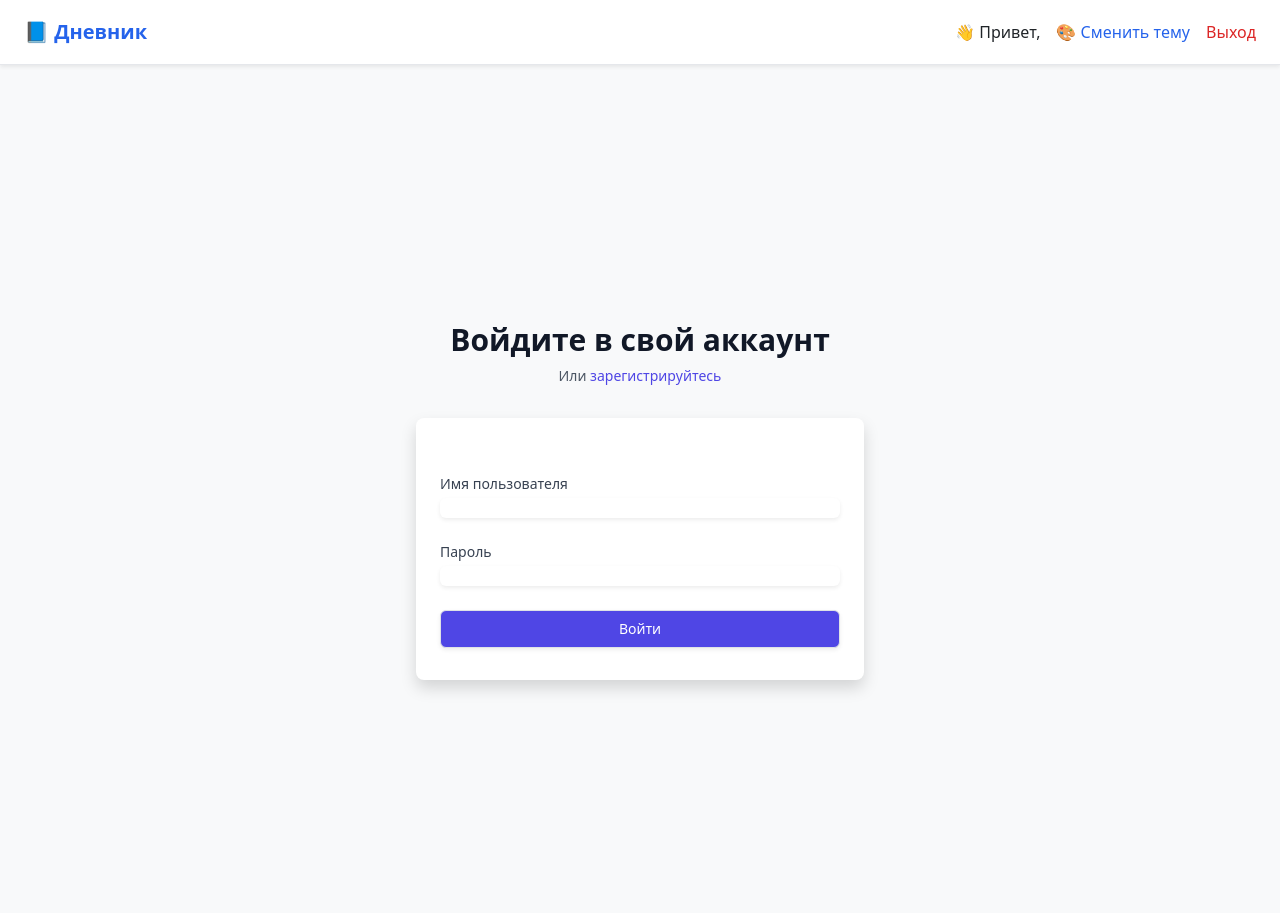
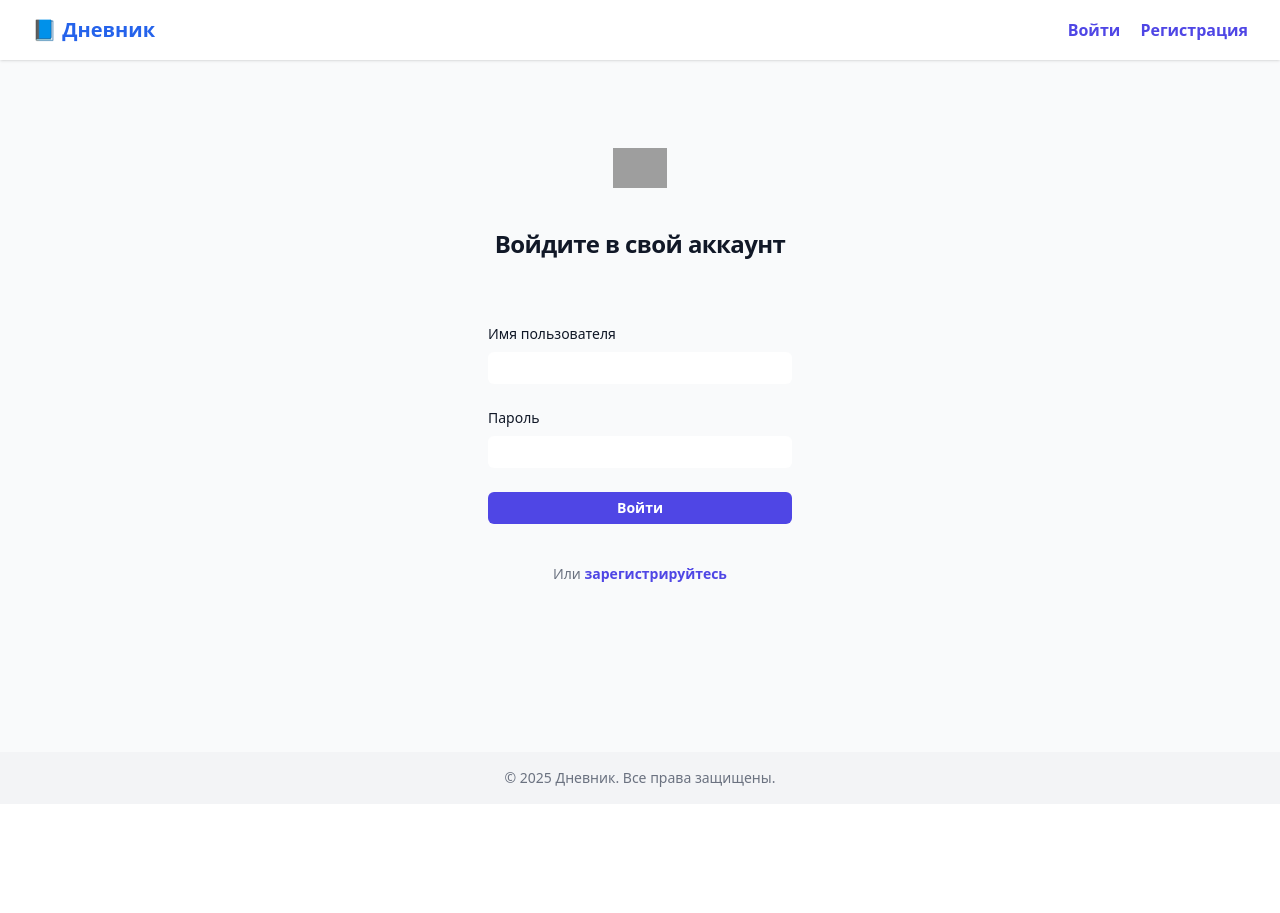
Before and after one commit to aikomask/diary-app-python, a Django app: page /login/ in a window 1280 px wide. After the commit the page ends 787 px from the top, so only its background shows below. Run offline with Django 5.2, Linux system fonts and the light colour scheme; some libraries are stand-ins or nearby versions; grey boxes are pictures that could not be loaded.

Commit message:
updated design registration

```diff
--- a/diary/templates/diary/base.html
+++ b/diary/templates/diary/base.html
@@ -1,90 +1,39 @@
-<!-- templates/diary/base.html -->
 <!DOCTYPE html>
-<html lang="ru">
+<html lang="ru" class="h-full bg-gray-50">
 <head>
-    <meta charset="UTF-8">
-    <title>{% block title %}Дневник{% endblock %}</title>
+  <meta charset="UTF-8" />
+  <meta name="viewport" content="width=device-width, initial-scale=1" />
+  <title>{% block title %}Дневник{% endblock %}</title>
+  <!-- Tailwind CSS CDN -->
+  <script src="https://cdn.tailwindcss.com"></script>
+</head>
+<body class="h-full">
 
-    <!-- Bootstrap CDN -->
-    <link href="https://cdn.jsdelivr.net/npm/bootstrap@5.3.3/dist/css/bootstrap.min.css" rel="stylesheet">
+  <header class="bg-white shadow">
+    <div class="max-w-7xl mx-auto py-4 px-4 sm:px-6 lg:px-8 flex justify-between items-center">
+      <a href="{% url 'home' %}" class="text-blue-600 font-bold text-xl">📘 Дневник</a>
 
-    <!-- Tailwind (CDN) — для адаптивных классов -->
-    <script src="https://cdn.tailwindcss.com"></script>
+      <nav>
+        {% if user.is_authenticated %}
+          <span class="mr-4">Привет, {{ user.username }}</span>
+          <a href="{% url 'logout' %}" class="text-red-600 hover:underline font-semibold">Выход</a>
+        {% else %}
+          <a href="{% url 'login' %}" class="mr-4 text-indigo-600 hover:underline font-semibold">Войти</a>
+          <a href="{% url 'register' %}" class="text-indigo-600 hover:underline font-semibold">Регистрация</a>
+        {% endif %}
+      </nav>
+    </div>
+  </header>
 
-    <style>
-        body.pink-theme {
-            background-color: #ffd1dc;
-        }
-        .btn {
-            padding: 10px 20px;
-            border: none;
-            background-color: #008CBA;
-            color: white;
-            text-decoration: none;
-            border-radius: 5px;
-            font-weight: bold;
-        }
-        .btn:hover {
-            background-color: #005f73;
-        }
-        .btn-secondary {
-            background-color: #6c757d;
-        }
-        .btn-secondary:hover {
-            background-color: #5a6268;
-        }
-    </style>
-</head>
+  <main class="max-w-md mx-auto py-10 px-6 sm:px-10">
+    {% block content %}
+    <!-- Контент страницы -->
+    {% endblock %}
+  </main>
 
-<body class="{% if request.session.theme == 'pink' %}pink-theme{% else %}bg-light{% endif %}">
-
-<!-- Навбар -->
-<nav class="bg-white shadow-sm border-b">
-    <div class="max-w-7xl mx-auto px-4 sm:px-6 lg:px-8">
-        <div class="flex justify-between h-16 items-center">
-            <a href="/" class="text-xl font-bold text-blue-600">📘 Дневник</a>
-
-            <!-- Desktop -->
-            <div class="hidden md:flex space-x-4 items-center">
-                <span>👋 Привет, {{ user.username }}</span>
-                <a href="{% url 'toggle_theme' %}" class="text-blue-600 hover:underline">🎨 Сменить тему</a>
-                <a href="{% url 'logout' %}" class="text-red-600 hover:underline">Выход</a>
-            </div>
-
-            <!-- Бургер -->
-            <div class="md:hidden">
-                <button id="burger" class="text-gray-700 focus:outline-none">
-                    <svg class="h-6 w-6" fill="none" stroke="currentColor" viewBox="0 0 24 24">
-                        <path stroke-linecap="round" stroke-linejoin="round" stroke-width="2"
-                              d="M4 6h16M4 12h16M4 18h16"/>
-                    </svg>
-                </button>
-            </div>
-        </div>
-    </div>
-
-    <!-- Мобильное меню -->
-    <div id="mobile-menu" class="hidden md:hidden px-4 pb-4">
-        <div class="space-y-2">
-            <p>👋 {{ user.username }}</p>
-            <a href="{% url 'toggle_theme' %}" class="block text-blue-600 hover:underline">🎨 Сменить тему</a>
-            <a href="{% url 'logout' %}" class="block text-red-600 hover:underline">Выход</a>
-        </div>
-    </div>
-</nav>
-
-<!-- Контент -->
-<div class="container py-4">
-    {% block content %}{% endblock %}
-</div>
-
-<!-- Скрипт бургер-меню -->
-<script>
-    document.getElementById("burger").addEventListener("click", function () {
-        const menu = document.getElementById("mobile-menu");
-        menu.classList.toggle("hidden");
-    });
-</script>
+  <footer class="mt-20 py-4 bg-gray-100 text-center text-gray-500 text-sm">
+    &copy; 2025 Дневник. Все права защищены.
+  </footer>
 
 </body>
 </html>
--- a/diary/templates/diary/login.html
+++ b/diary/templates/diary/login.html
@@ -1,46 +1,43 @@
 {% extends 'diary/base.html' %}
+{% load widget_tweaks %}
 
 {% block title %}Вход{% endblock %}
 
 {% block content %}
-<div class="min-h-screen flex flex-col justify-center py-12 sm:px-6 lg:px-8">
-  <div class="sm:mx-auto sm:w-full sm:max-w-md">
-    <h2 class="mt-6 text-center text-3xl font-extrabold text-gray-900">
-      Войдите в свой аккаунт
-    </h2>
-    <p class="mt-2 text-center text-sm text-gray-600 max-w">
-      Или
-      <a href="{% url 'register' %}" class="font-medium text-indigo-600 hover:text-indigo-500">
-        зарегистрируйтесь
-      </a>
-    </p>
+<div class="flex min-h-full flex-col justify-center px-6 py-12 lg:px-8">
+  <div class="sm:mx-auto sm:w-full sm:max-w-sm">
+    <img class="mx-auto h-10 w-auto" src="https://tailwindcss.com/plus-assets/img/logos/mark.svg?color=indigo&shade=600" alt="Your Company">
+    <h2 class="mt-10 text-center text-2xl font-bold tracking-tight text-gray-900">Войдите в свой аккаунт</h2>
   </div>
 
-  <div class="mt-8 sm:mx-auto sm:w-full sm:max-w-md">
-    <div class="bg-white py-8 px-4 shadow sm:rounded-lg sm:px-10">
-      <form method="post" class="space-y-6" action="{% url 'login' %}">
+  <div class="mt-10 sm:mx-auto sm:w-full sm:max-w-sm">
+    <form method="post" action="{% url 'login' %}" class="space-y-6">
       {% csrf_token %}
       <div>
-          <label for="id_username" class="block text-sm font-medium text-gray-700">Имя пользователя</label>
-          <input type="text" name="username" id="id_username" required
-                 class="mt-1 block w-full rounded-md border-gray-300 shadow-sm focus:ring-indigo-500 focus:border-indigo-500 sm:text-sm" />
+        <label for="id_username" class="block text-sm font-medium text-gray-900">Имя пользователя</label>
+        <div class="mt-2">
+          <input type="text" name="username" id="id_username" required autocomplete="username" class="block w-full rounded-md bg-white px-3 py-1.5 text-base text-gray-900 outline-1 outline-gray-300 placeholder:text-gray-400 focus:outline-2 focus:outline-indigo-600 sm:text-sm" />
+        </div>
       </div>
 
       <div>
-          <label for="id_password" class="block text-sm font-medium text-gray-700">Пароль</label>
-          <input type="password" name="password" id="id_password" required
-                 class="mt-1 block w-full rounded-md border-gray-300 shadow-sm focus:ring-indigo-500 focus:border-indigo-500 sm:text-sm" />
+        <label for="id_password" class="block text-sm font-medium text-gray-900">Пароль</label>
+        <div class="mt-2">
+          <input type="password" name="password" id="id_password" required autocomplete="current-password" class="block w-full rounded-md bg-white px-3 py-1.5 text-base text-gray-900 outline-1 outline-gray-300 placeholder:text-gray-400 focus:outline-2 focus:outline-indigo-600 sm:text-sm" />
+        </div>
       </div>
 
       <div>
-          <button type="submit" class="w-full flex justify-center py-2 px-4 border border-transparent rounded-md
-            shadow-sm text-sm font-medium text-white bg-indigo-600 hover:bg-indigo-700 focus:outline-none
-            focus:ring-2 focus:ring-offset-2 focus:ring-indigo-500">
+        <button type="submit" class="flex w-full justify-center rounded-md bg-indigo-600 px-3 py-1.5 text-sm font-semibold text-white shadow-xs hover:bg-indigo-500 focus-visible:outline-2 focus-visible:outline-offset-2 focus-visible:outline-indigo-600">
           Войти
         </button>
       </div>
     </form>
-    </div>
+
+    <p class="mt-10 text-center text-sm text-gray-500">
+      Или
+      <a href="{% url 'register' %}" class="font-semibold text-indigo-600 hover:text-indigo-500">зарегистрируйтесь</a>
+    </p>
   </div>
 </div>
 {% endblock %}
```
Also changed, not shown: diary/templates/diary/register.html (+40 -7 lines). Lines whose indentation alone changed are shown as unchanged.
